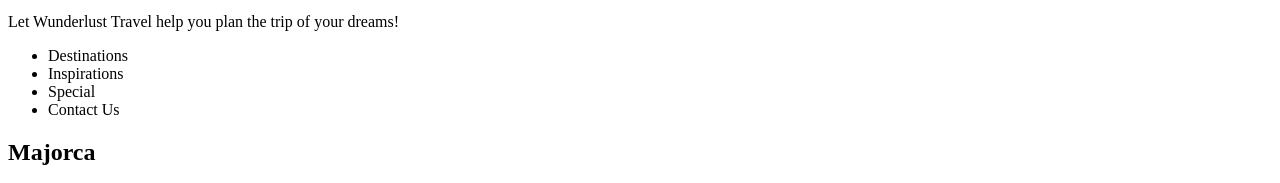
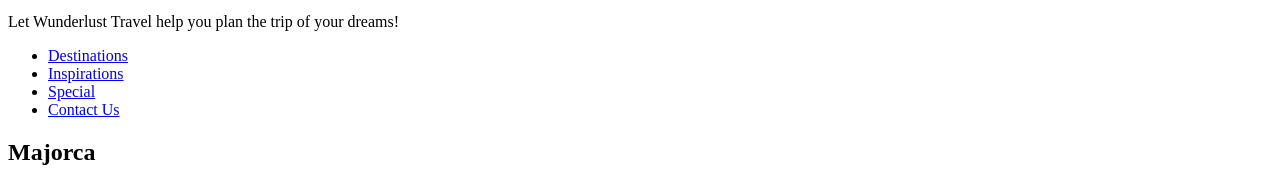
Before and after one commit to kjone972/Wunderlust2, a plain HTML site: page index.html in a window 1280 px wide. Shown: the part 127-310 px from the top of the page. Drawn offline with Linux system fonts and the light colour scheme.

Commit message:
Update index.html

```diff
--- a/index.html
+++ b/index.html
@@ -21,10 +21,10 @@
 
     <nav>
         <ul>
-            <li>Destinations</li>
-            <li>Inspirations</li>
-            <li>Special</li>
-            <li>Contact Us</li>
+            <li><a href="#destinations">Destinations</a></li>
+            <li><a href="#inspirations">Inspirations</a></li>
+            <li><a href="#special">Special</a></li>
+            <li><a href="#contact">Contact Us</a></li>
         </ul>
     </nav>
 
```
